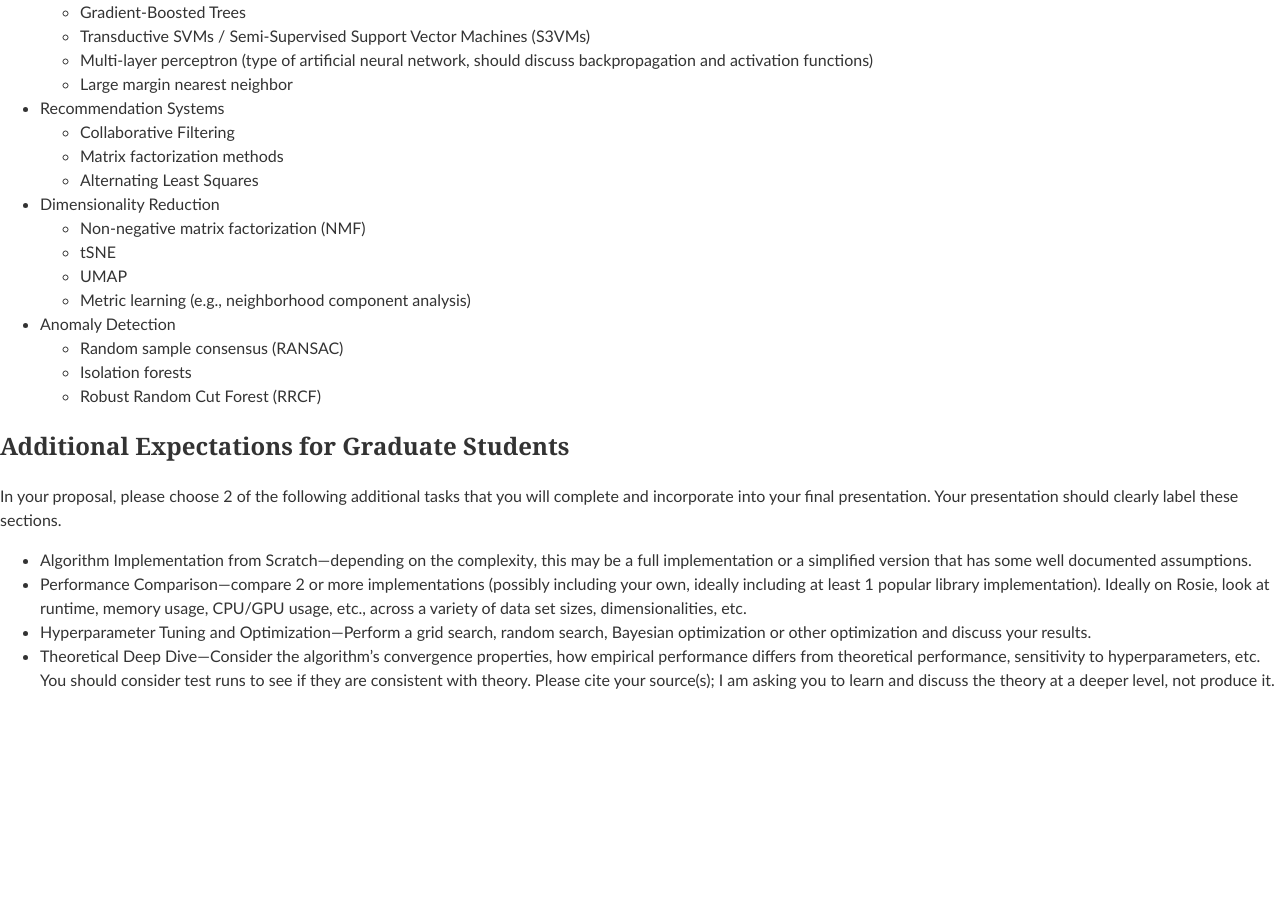
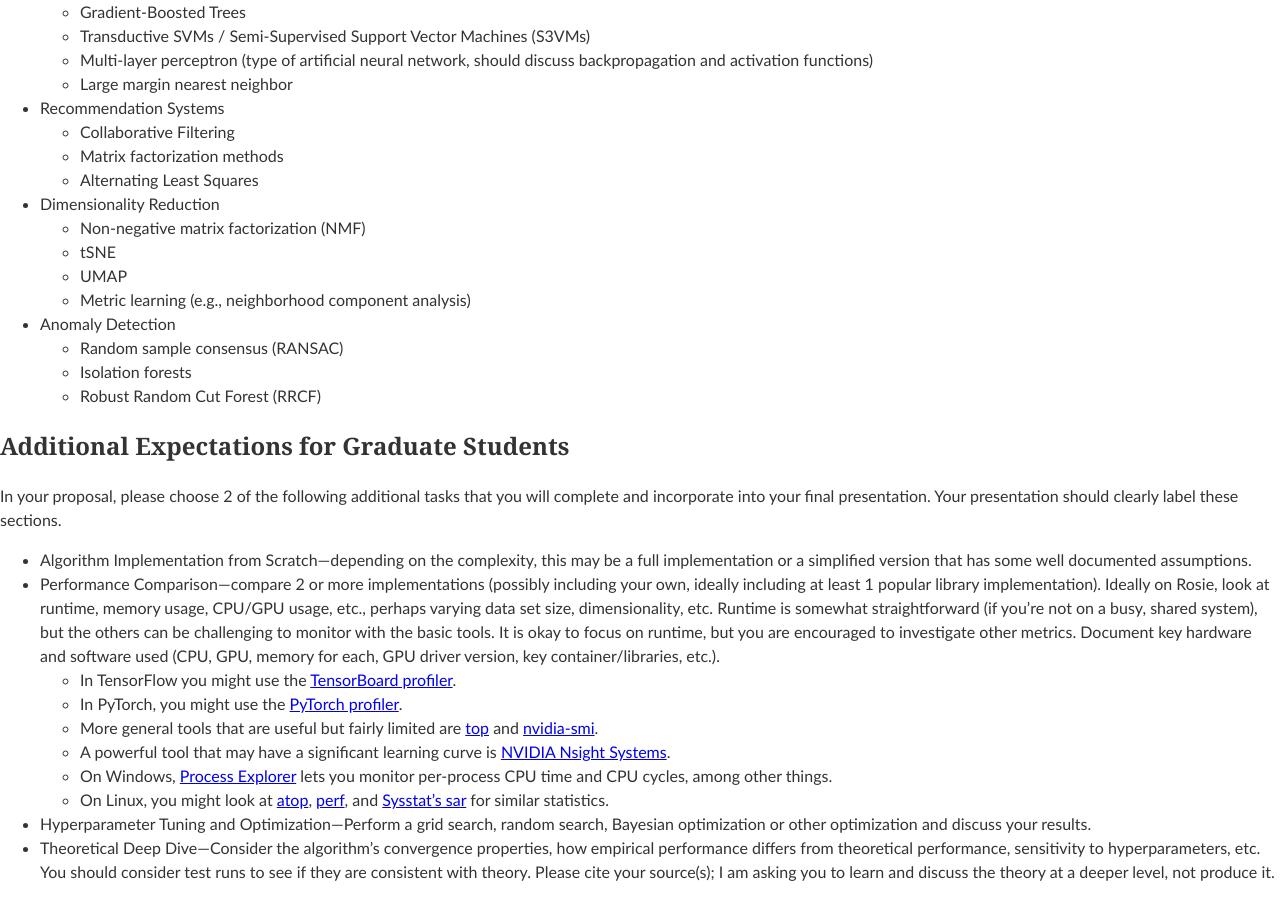
Before and after one commit to edurant/edurant.github.io, a Jekyll site: the page built from courses/csc4601/project.md, in a window 1280 px wide and 900 px high, scrolled down 2301 px. Built offline with Jekyll 4.4.1, drawn with Linux system fonts in a browser that asks for light colours; before the commit the page ends 3009 px from its top, so only the background shows below that.

Commit message:
CSC5601 project: more information on performance evaluation for grad students

```diff
--- a/courses/csc4601/project.md
+++ b/courses/csc4601/project.md
@@ -109,6 +109,13 @@ This assignment will carry 15% of your overall class grade.
 In your proposal, please choose 2 of the following additional tasks that you will complete and incorporate into your final presentation. Your presentation should clearly label these sections.
 
 * Algorithm Implementation from Scratch—depending on the complexity, this may be a full implementation or a simplified version that has some well documented assumptions.
-* Performance Comparison—compare 2 or more implementations (possibly including your own, ideally including at least 1 popular library implementation). Ideally on Rosie, look at runtime, memory usage, CPU/GPU usage, etc., across a variety of data set sizes, dimensionalities, etc.
+* Performance Comparison—compare 2 or more implementations (possibly including your own, ideally including at least 1 popular library implementation). Ideally on Rosie, look at runtime, memory usage, CPU/GPU usage, etc., perhaps varying data set size, dimensionality, etc. Runtime is somewhat straightforward (if you're not on a busy, shared system), but the others can be challenging to monitor with the basic tools. It is okay to focus on runtime, but you are encouraged to investigate other metrics. Document key hardware and software used (CPU, GPU, memory for each, GPU driver version, key container/libraries, etc.).
+  * In TensorFlow you might use the [TensorBoard profiler](https://www.tensorflow.org/tensorboard/tensorboard_profiling_keras).
+  * In PyTorch, you might use the [PyTorch profiler](https://pytorch.org/tutorials/recipes/recipes/profiler_recipe.html).
+  * More general tools that are useful but fairly limited are [top](https://www.howtogeek.com/668986/how-to-use-the-linux-top-command-and-understand-its-output/) and [nvidia-smi](https://developer.nvidia.com/system-management-interface).
+  * A powerful tool that may have a significant learning curve is [NVIDIA Nsight Systems](https://developer.nvidia.com/nsight-systems).
+  * On Windows, [Process Explorer](https://learn.microsoft.com/en-us/sysinternals/downloads/process-explorer) lets you monitor per-process CPU time and CPU cycles, among other things.
+  * On Linux, you might look at [atop](https://www.digitalocean.com/community/tutorials/atop-command-in-linux), [perf](https://perf.wiki.kernel.org/index.php/Tutorial), and [Sysstat's sar](https://github.com/sysstat/sysstat?tab=readme-ov-file#sysstat---system-performance-tools-for-the-linux-operating-system) for similar statistics.
+
 * Hyperparameter Tuning and Optimization—Perform a grid search, random search, Bayesian optimization or other optimization and discuss your results.
 * Theoretical Deep Dive—Consider the algorithm's convergence properties, how empirical performance differs from theoretical performance, sensitivity to hyperparameters, etc. You should consider test runs to see if they are consistent with theory. Please cite your source(s); I am asking you to learn and discuss the theory at a deeper level, not produce it.
```
